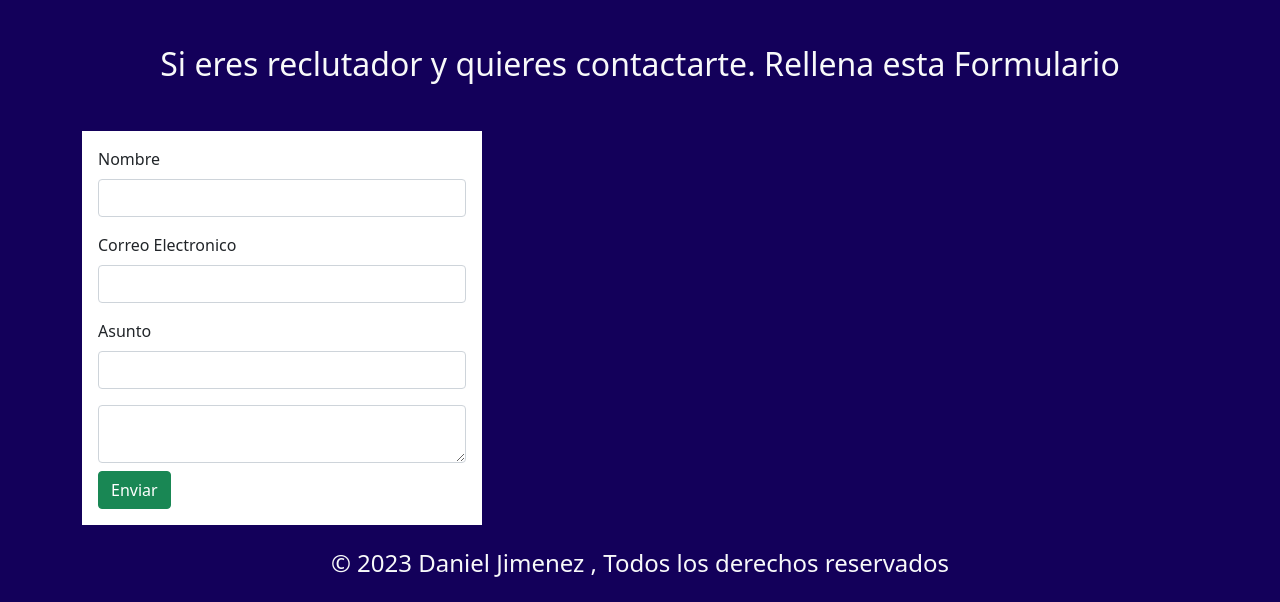
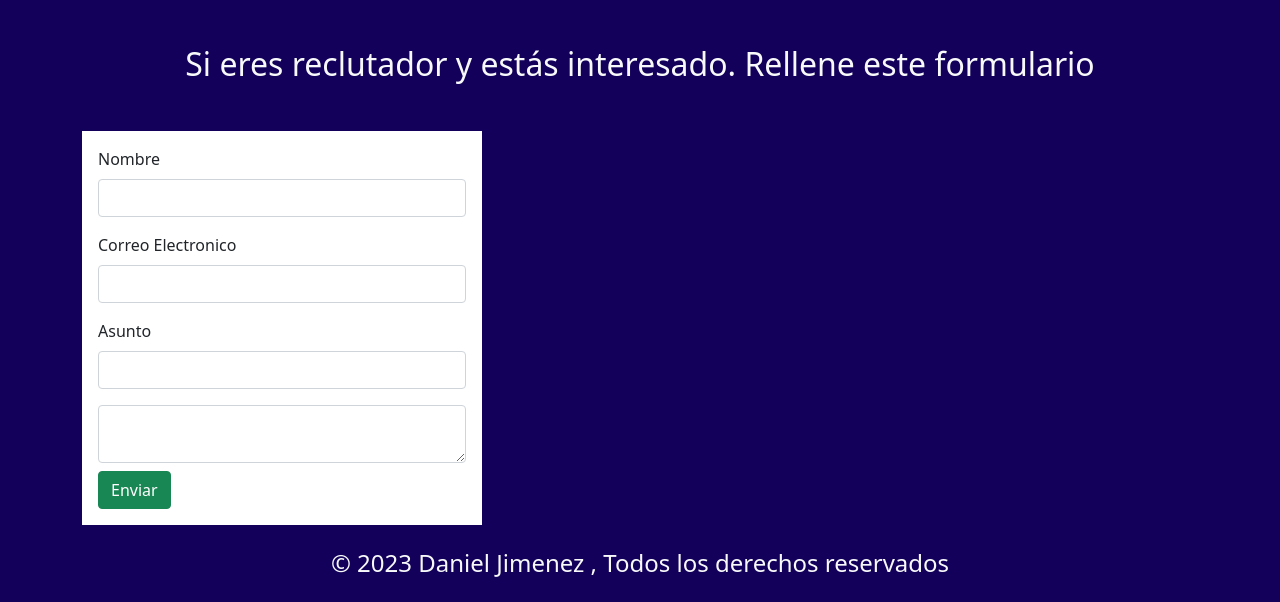
Before and after one commit to danielJL19/dominio_Jimenez, a website: page index.html in a window 1280 px wide. Shown: the part 1603-2205 px from the top of the page. Drawn offline with nearby package versions, Linux system fonts and the light colour scheme; files whose address does not match are found by name.

Commit message:
cambio de texto en formulario

```diff
--- a/index.html
+++ b/index.html
@@ -130,7 +130,7 @@
     <div class="container-xl">
 
             <div data-aos="fade-up" id="sala-4">
-                <h2 class="text-center text-light mb-5">Si eres reclutador y quieres contactarte. Rellena esta Formulario</h2>
+                <h2 class="text-center text-light mb-5">Si eres reclutador y estás interesado. Rellene este formulario</h2>
                 <div class="bg-white form">
 
                     <form action="https://formsubmit.co/danieljmnz15@hotmail.com" class="p-3 rounded" method="POST">
```
